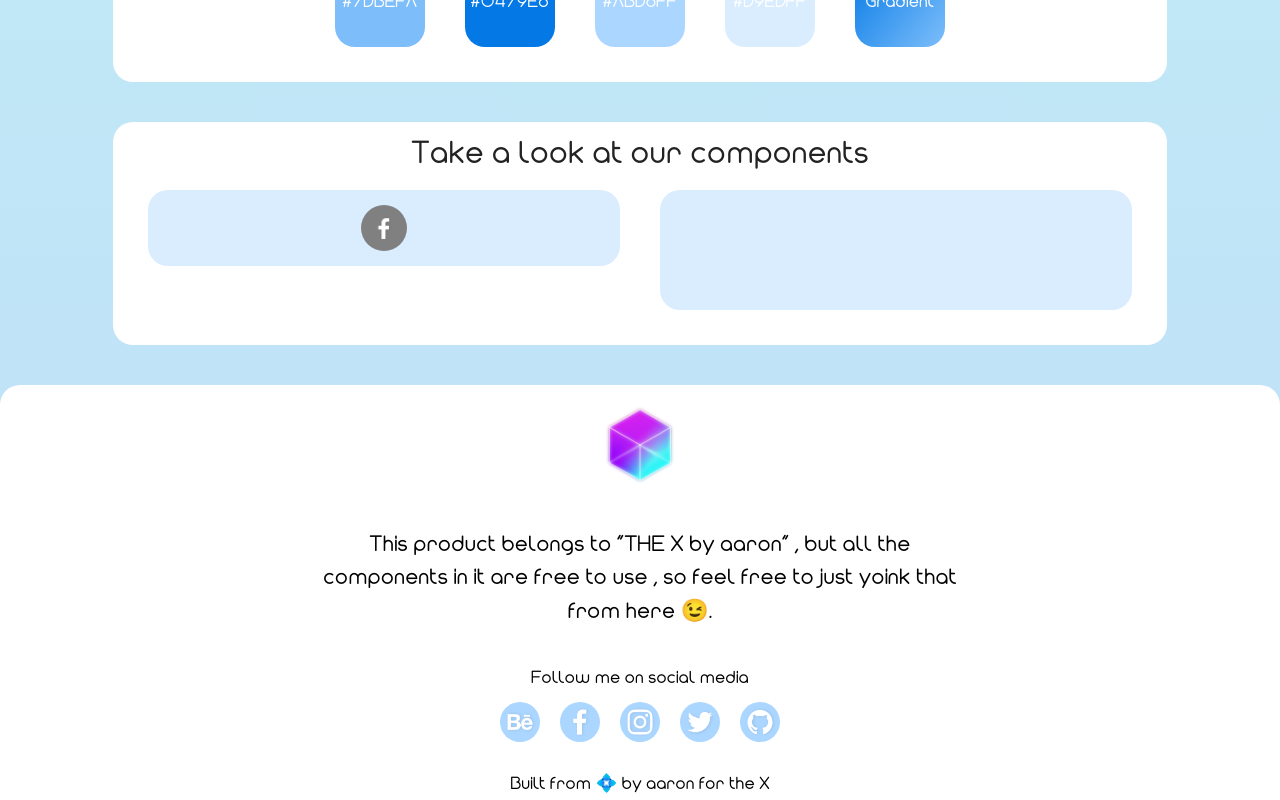
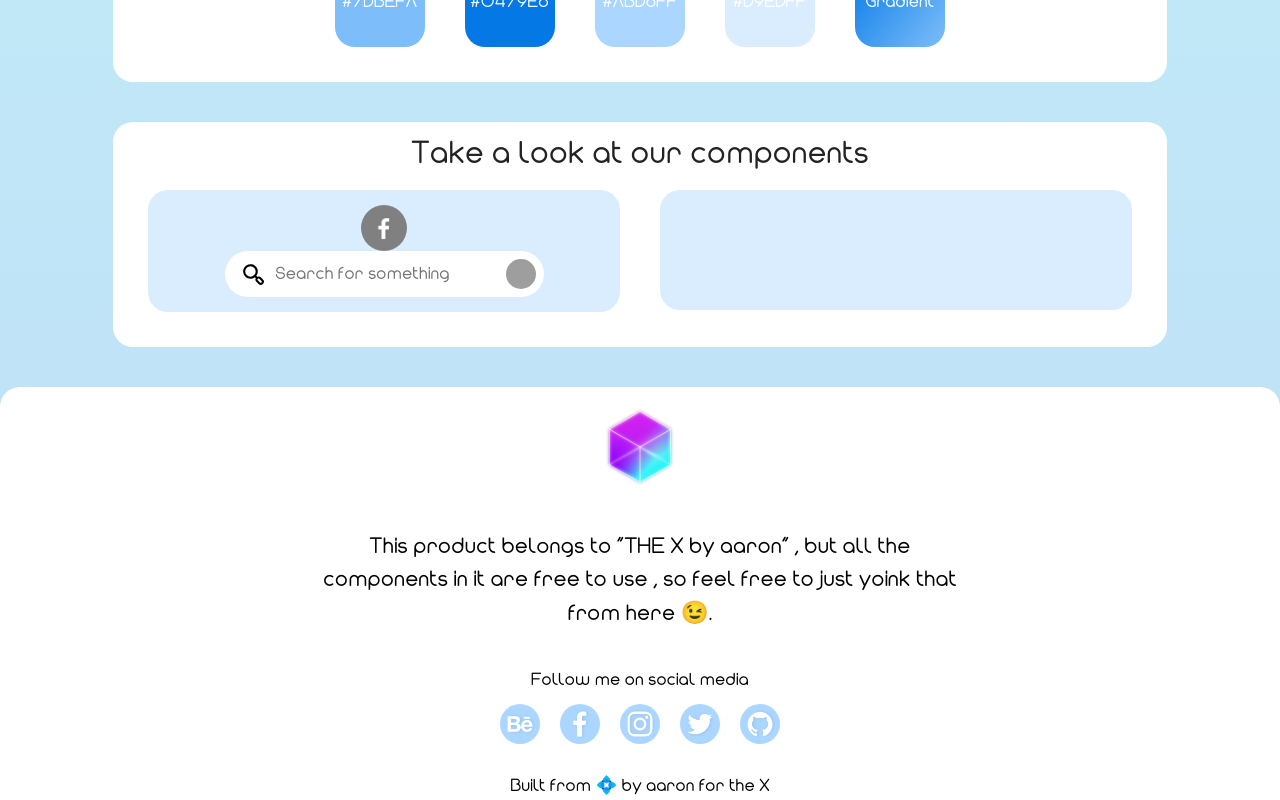
Before and after one commit to aaron-nerox/Emerald_live, a Vue app: page / in a window 1280 px wide. Shown: the part 1189-1989 px from the top of the page. Built offline with nearby package versions, Linux system fonts and the light colour scheme; grey boxes are pictures that could not be loaded.

Commit message:
add: search bar component

```diff
--- /dev/null
+++ b/src/components/XsearchBar.vue
@@ -0,0 +1,66 @@
+<template>
+  <div class="main-container">
+      <img :src="resolveIconUrl(icon)" alt="icon" class="icon"/>
+      <input :placeholder="hint" class="input-holder"/>
+      <img :src="accountImage" alt="account" class="account-image"/>
+  </div>
+</template>
+
+<script>
+export default {
+    name: "XSearch",
+    props: {
+        icon: String,
+        hint: String,
+        accountImage: String
+    },
+    methods:{
+        resolveIconUrl: function (path) {
+            let images = require.context('../assets/icons', false, /\.svg$|\.png$|.jpeg$/)
+            return images("./"+path)
+        },
+        resolveImageUrl: function (path) {
+            let images = require.context('../assets/images', false, /\.svg$|\.jpg$/)
+            return images("./"+path)
+        }
+    }
+}
+</script>
+
+<style scoped>
+.main-container{
+    background: white;
+    border-radius: 1000px;
+    display: inline-flex;
+    flex-direction: row;
+    align-items: center;
+}
+
+.icon{
+    height: 25px;
+    margin: 8px;
+    margin-left: 16px;
+    color: #7DBEFA;
+}
+
+.account-image{
+    height: 30px;
+    border-radius: 50%;
+    margin: 8px;
+    transition: 300ms ease-in-out;
+}
+
+.account-image:hover{
+    opacity: 0.5;
+}
+
+.input-holder{
+    outline: none;
+    background: none;
+    border: none;
+    margin-right: 24px;
+    font-family: modulus_bold;
+    font-size: 1.1em;
+    color: #7DBEFA;
+}
+</style>
--- a/src/views/Home.vue
+++ b/src/views/Home.vue
@@ -45,6 +45,10 @@
             :isDisabled="true">
               Example
           </x-button>
+          <x-search
+          hint="Search for something"
+          icon="search.svg"
+          :accountImage="url" />
         </div>
         <div class="x-card component-container">
           <br/><br/><br/><br/><br/>
@@ -59,14 +63,21 @@
 import XHeader from "../components/Header.vue";
 import XFooter from "../components/Footer.vue";
 import XButton from "../components/Xbutton.vue";
+import XSearch from "../components/XsearchBar.vue";
 
 export default {
   name: "Home",
   components: {
     XHeader,
     XFooter,
-    XButton
+    XButton,
+    XSearch
   },
+  data(){
+    return{
+      url: "https://i.picsum.photos/id/896/200/200.jpg?hmac=GtnSTSOmlmBRvu2fpraj0-9azTBV0t32V07JLyAVPhM"
+    }
+  }
 };
 </script>
 
```
Also changed, not shown: src/assets/icons/search.svg (added), src/assets/images/user.jpg (added).
